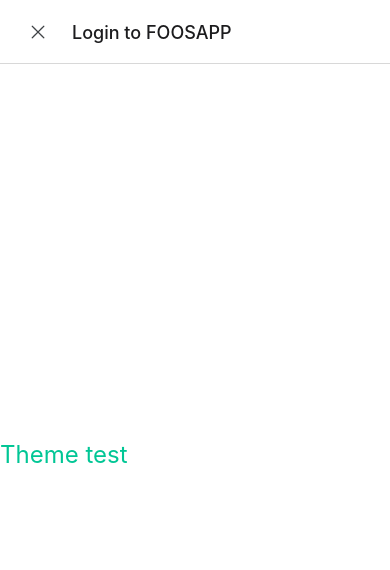
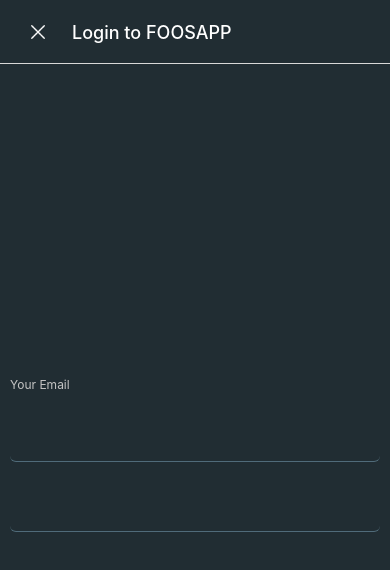
Before and after one commit to unelon/foosapp, a React Native app: screen /LoginScreen in a window 390 px wide. Shown: the top 570 px of the page. Built offline with nearby package versions, Linux system fonts and the light colour scheme.

Commit message:
style for login screen

```diff
--- a/screens/LoginScreen.js
+++ b/screens/LoginScreen.js
@@ -2,25 +2,25 @@
 import LoginForm from "../src/LoginForm";
 import { View, Text, StyleSheet } from "react-native";
 import { gs } from "../src/inc/Global";
+import { TextInput } from "react-native-gesture-handler";
 
 export default function LoginScreen(){
 
     return (
 
-        <View style={styles.container}>
-            <View>
-            <Text style={gs.title}>Theme test</Text>
+        <View style={[gs.wrapper, gs.bgcolor2, style.loginContainer]}>
+            <View style={gs.container}>
+                <Text style={[gs.textColor3, gs.textsm]}>Your Email</Text>
+                <TextInput style={[gs.textInput, gs.textColor1, gs.mm, gs.borderRadius]}></TextInput>
+                <TextInput style={[gs.textInput, gs.textColor1, gs.borderRadius]}></TextInput>
             </View>
         </View>
     );
 }
 
-const styles = StyleSheet.create({
-    container: {
+const style = StyleSheet.create({
+    loginContainer: {
         display: "flex",
-        alignContent: "center",
-        justifyContent: "center",
-        height: "100%",
-        width: "100%"
+        justifyContent: "center"
     },
 });
--- a/screens/Navigator.js
+++ b/screens/Navigator.js
@@ -3,12 +3,14 @@
 import { createStackNavigator } from '@react-navigation/stack';
 import { Image } from 'react-native';
 import { Ionicons } from '@expo/vector-icons';
+import { gs } from '../src/inc/Global';
 
 // Import screens
 import StartScreen from './StartScreen';
 import LoginScreen from './LoginScreen';
 
 const Stack = createStackNavigator();
+
 
 // Navigator
 function StartContainer() {
@@ -23,9 +25,10 @@
         <Stack.Screen name="LoginScreen" component={LoginScreen} options={{
             title: "Login to FOOSAPP",
             presentation: 'modal',
+            headerTintColor: 'white',
             headerShown: true,
-            headerStyle: {backgroundColor: "#fff"},
-            headerBackImage: ()=>(<Image source={require("../src/images/close.png")} style={{width:14, height: 14, marginLeft: 20}} />),
+            headerStyle: {backgroundColor: "#212D33", shadowColor: 'transparent'},
+            headerBackImage: ()=>(<Image source={require("../src/images/close-white.png")} style={{width:14, height: 14, marginLeft: 20}} />),
             headerBackTitle: " ",
             cardStyle: {backgroundColor: '#fff'}}}
             />
--- a/screens/StartScreen.js
+++ b/screens/StartScreen.js
@@ -11,18 +11,23 @@
 
     return (
         <View style={[gs.bgcolor1, {flex: 1}]}>
-            <View style={{
-                alignItems: "center",
-                marginTop: 40
-            }}>
-                <Image source={require("../src/images/logo.png")} style={{width: 270, height: 184, marginTop: 50}} />
+            <View style={{alignItems: "center",marginTop: 40}}>
+                <Image source={require("../src/images/logo.png")} style={{width: 270, height: 184, marginTop: 100}} />
             </View>
             <View style={{position: "absolute", bottom: 50, width: "100%", paddingLeft: 20, paddingRight: 20}}>
-                <TouchableOpacity style={[gs.button, gs.buttonPrimary]} onPress={() => {navigation.navigate("LoginScreen")}}>
-                    <Text style={[{fontSize: 18, fontWeight: "bold", textAlign: "center"}, gs.textColor1]}>Log in</Text>
+                <TouchableOpacity
+                    style={[gs.button, gs.buttonPrimary]}
+                    onPress={() => {navigation.navigate("LoginScreen")}}>
+                    <Text
+                    style={[{fontSize: 18, fontWeight: "bold", textAlign: "center"}, gs.textColor1]}>
+                    Log in</Text>
                 </TouchableOpacity>
-                <TouchableOpacity style={[gs.button, gs.ms, {backgroundColor: "#4267B2"}]} onPress={() => {navigation.navigate("LoginScreen")}}>
-                    <Text style={[{fontSize: 18, fontWeight: "bold", textAlign: "center"}, gs.textColor1]}>Sign in with facebook</Text>
+                <TouchableOpacity
+                    style={[gs.button, gs.ms, {backgroundColor: "#4267B2"}]}
+                    onPress={() => {navigation.navigate("LoginScreen")}}>
+                    <Text style={[{fontSize: 18, fontWeight: "bold", textAlign: "center"}, gs.textColor1]}>
+                    Sign in with facebook
+                    </Text>
                 </TouchableOpacity>
                 <Text style={[{color: "#fff", textAlign: "center"}, gs.mm]}>Not a member yet?</Text>
             </View>
--- a/src/inc/Global.js
+++ b/src/inc/Global.js
@@ -1,5 +1,6 @@
 import { StyleSheet } from "react-native";
 import react from "react";
+import { borderBottomColor } from "react-native/Libraries/Components/View/ReactNativeStyleAttributes";
 
 const theme = {
     accent1: "#00C695",
@@ -7,8 +8,10 @@
 
     textColor1: "#fff",
     textColor2: "blue",
+    textColor3: "#c4c4c4",
 
     bgcolor1: "#171F23",
+    bgcolor2: "#212D33",
 
     textSmall: 12,
     textMedium: 16,
@@ -51,8 +54,20 @@
     bgcolor1: {
         backgroundColor: theme.bgcolor1,
     },
+    bgcolor2: {
+        backgroundColor: theme.bgcolor2,
+    },
+    borderRadius: {
+        borderRadius: theme.borderRadius,
+    },
     textColor1: {
         color: theme.textColor1,
+    },
+    textColor2: {
+        color: theme.textColor2
+    },
+    textColor3: {
+        color: theme.textColor3
     },
     ms: {
         marginTop: theme.marginSmall,
@@ -83,5 +98,10 @@
         width: "100%",
         borderRadius: theme.borderRadius
     },
+    textInput: {
+        height: 50,
+        borderBottomWidth: 1,
+        borderBottomColor: "#506B7A"
+    }
 
 });
```
Also changed, not shown: src/images/close-white.png (added).
